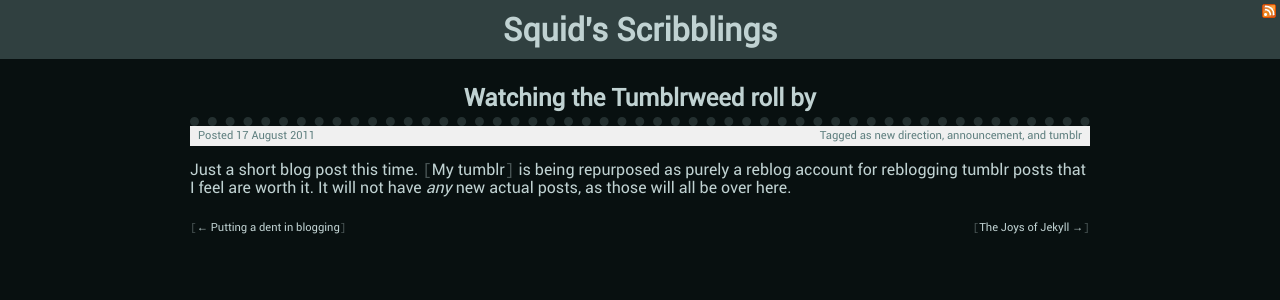
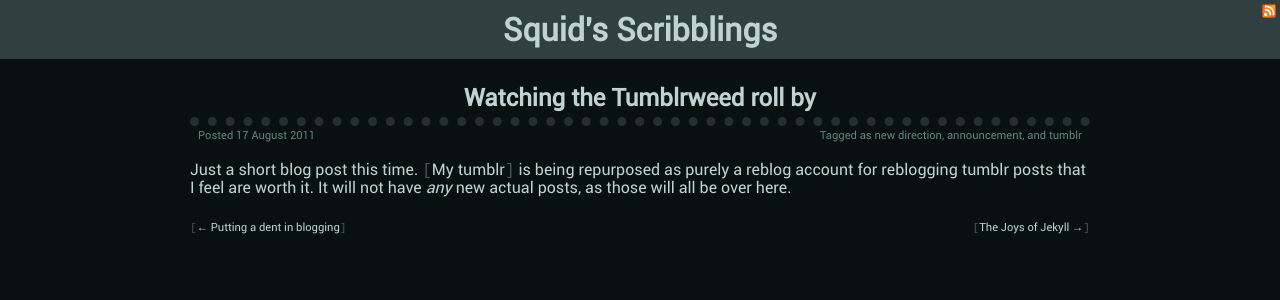
Before and after one commit to jesskay/psquid.net, a Jekyll site: the page built from _posts/2011-08-17-watching-the-tumblrweed-roll-by.markdown, in a window 1280 px wide. Shown: the top 300 px of the page. Built offline with Jekyll 4.4.1, drawn with Linux system fonts in a browser that asks for light colours.

Commit message:
Fix .post-meta background

```diff
--- a/css/clean_ink.css
+++ b/css/clean_ink.css
@@ -107,7 +107,6 @@
 }
 
 .post-meta {
-  background: rgb(240, 240, 240);
   width: 100%;
   padding: 4px 0px 4px;
   margin: 0;
```
